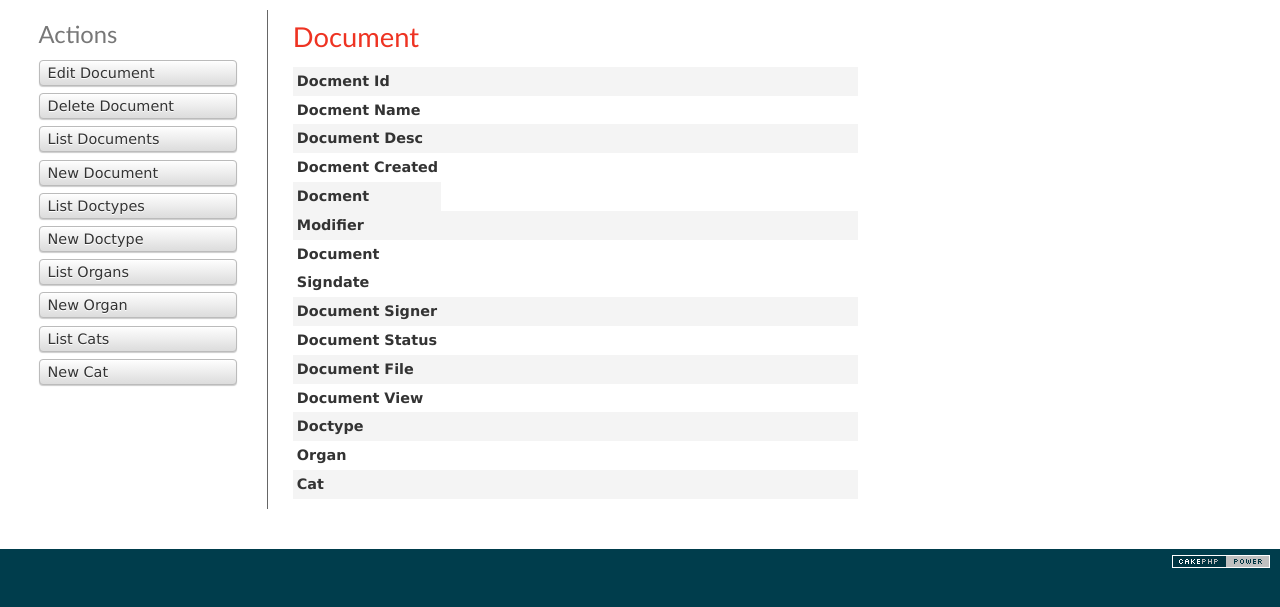
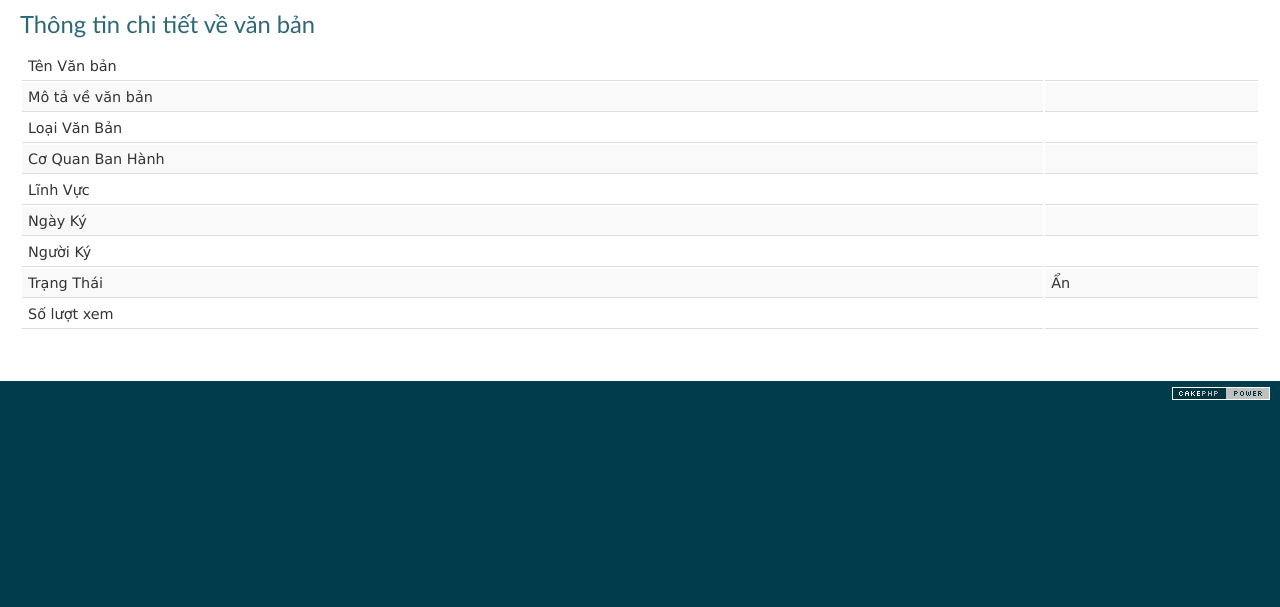
Before and after one commit to Hoangdungvn/danhmucvanban, a CakePHP app: the page made by app/View/Documents/admin_view.ctp in a window 1280 px wide. Shown: the part 47-654 px from the top of the page. Run offline with PHP 8.4 and a stand-in for CakePHP, Linux system fonts and the light colour scheme; the template is opened without the code that fills it, so the values that code supplies are empty; some libraries are stand-ins or nearby versions.

Commit message:
module - Document

```diff
--- a/app/View/Documents/admin_index.ctp
+++ b/app/View/Documents/admin_index.ctp
@@ -71,7 +71,7 @@
                                     <td class=" "><?php echo $this->Html->link(h($document['Document']['docment_name']),array('action'=>'view',$document['Document']['docment_id']))   ?></td>
                                     <td class=" "><?php echo $document['Document']['document_desc']  ?></td>
                                     <td class="center "><?php echo h($document['Document']['document_signdate'])  ?></td>
-                                    <td class="center "><?php echo h($document['Document']['document_status'])  ?></td>
+                                    <td class="center "><?php if(h($document['Document']['document_status'])){echo 'Hiển thị';} else{echo 'Ẩn';}  ?></td>
                                     <td class="center ">
                                         <?php echo $this->Html->link('<i class="fa fa-pencil"></i>',array('action' => 'edit', $document['Document']['docment_id']),array('class'=>'label label-default','escape'=>false)); ?>
                                         <?php echo $this->Html->link('<i class="fa fa-times"></i>',array('action' => 'delete', $document['Document']['docment_id']),array('class'=>'label label-danger','escape'=>false)); ?>
--- a/app/View/Documents/admin_view.ctp
+++ b/app/View/Documents/admin_view.ctp
@@ -1,85 +1,62 @@
-<div class="documents view">
-<h2><?php echo __('Document'); ?></h2>
-	<dl>
-		<dt><?php echo __('Docment Id'); ?></dt>
-		<dd>
-			<?php echo h($document['Document']['docment_id']); ?>
-			&nbsp;
-		</dd>
-		<dt><?php echo __('Docment Name'); ?></dt>
-		<dd>
-			<?php echo h($document['Document']['docment_name']); ?>
-			&nbsp;
-		</dd>
-		<dt><?php echo __('Document Desc'); ?></dt>
-		<dd>
-			<?php echo h($document['Document']['document_desc']); ?>
-			&nbsp;
-		</dd>
-		<dt><?php echo __('Docment Created'); ?></dt>
-		<dd>
-			<?php echo h($document['Document']['docment_created']); ?>
-			&nbsp;
-		</dd>
-		<dt><?php echo __('Docment Modifier'); ?></dt>
-		<dd>
-			<?php echo h($document['Document']['docment_modifier']); ?>
-			&nbsp;
-		</dd>
-		<dt><?php echo __('Document Signdate'); ?></dt>
-		<dd>
-			<?php echo h($document['Document']['document_signdate']); ?>
-			&nbsp;
-		</dd>
-		<dt><?php echo __('Document Signer'); ?></dt>
-		<dd>
-			<?php echo h($document['Document']['document_signer']); ?>
-			&nbsp;
-		</dd>
-		<dt><?php echo __('Document Status'); ?></dt>
-		<dd>
-			<?php echo h($document['Document']['document_status']); ?>
-			&nbsp;
-		</dd>
-		<dt><?php echo __('Document File'); ?></dt>
-		<dd>
-			<?php echo h($document['Document']['document_file']); ?>
-			&nbsp;
-		</dd>
-		<dt><?php echo __('Document View'); ?></dt>
-		<dd>
-			<?php echo h($document['Document']['document_view']); ?>
-			&nbsp;
-		</dd>
-		<dt><?php echo __('Doctype'); ?></dt>
-		<dd>
-			<?php echo $this->Html->link($document['Doctype']['doctype_id'], array('controller' => 'doctypes', 'action' => 'view', $document['Doctype']['doctype_id'])); ?>
-			&nbsp;
-		</dd>
-		<dt><?php echo __('Organ'); ?></dt>
-		<dd>
-			<?php echo $this->Html->link($document['Organ']['organ_id'], array('controller' => 'organs', 'action' => 'view', $document['Organ']['organ_id'])); ?>
-			&nbsp;
-		</dd>
-		<dt><?php echo __('Cat'); ?></dt>
-		<dd>
-			<?php echo $this->Html->link($document['Cat']['cat_id'], array('controller' => 'cats', 'action' => 'view', $document['Cat']['cat_id'])); ?>
-			&nbsp;
-		</dd>
-	</dl>
+
+<?php echo $this->Html->addCrumb('Xem chi tiết') ?>
+<div class="row">
+    <h3 class="text-center">Thông tin chi tiết về văn bản</h3>
+    <table class="table .table-responsive">
+        <tbody>
+        <tr>
+            <td class="col-md-3 col-sm-3">Tên Văn bản</td>
+            <td class="col-md-9 col-sm-9"><?php echo $document['Document']['docment_name'] ?></td>
+        </tr>
+        <tr>
+            <td class="col-md-3 col-sm-3" >Mô tả về văn bản</td>
+            <td class="col-md-9 col-sm-9"><?php echo $document['Document']['document_desc'] ?></td>
+        </tr>
+        <tr>
+            <td class="col-md-3 col-sm-3">Loại Văn Bản</td>
+            <td class="col-md-9 col-sm-9"><?php echo $this->Html->link($document['Doctype']['doctype_name'], array('controller' => 'doctypes', 'action' => 'view', $document['Doctype']['doctype_id'])); ?>
+            </td>
+        </tr>
+        <tr>
+            <td class="col-md-3 col-sm-3">Cơ Quan Ban Hành</td>
+            <td class="col-md-9 col-sm-9"><?php echo $this->Html->link($document['Organ']['organ_name'], array('controller' => 'organs', 'action' => 'view', $document['Organ']['organ_id'])); ?>
+            </td>
+        </tr>
+        <tr>
+            <td class="col-md-3 col-sm-3">Lĩnh Vực</td>
+            <td class="col-md-9 col-sm-9"><?php echo $this->Html->link($document['Cat']['cat_name'], array('controller' => 'cats', 'action' => 'view', $document['Cat']['cat_id'])); ?>
+            </td>
+        </tr>
+        <tr>
+            <td class="col-md-3 col-sm-3">Ngày Ký</td>
+            <td class="col-md-9 col-sm-9"><?php echo h($document['Document']['document_signdate']); ?></td>
+        </tr>
+        <tr>
+            <td class="col-md-3 col-sm-3">Người Ký</td>
+            <td class="col-md-9 col-sm-9"><?php echo h($document['Document']['document_signer']); ?></td>
+        </tr>
+        <?php if($document['Document']['document_file']): ?>
+        <tr>
+            <td class="col-md-3 col-sm-3">File Đính Kèm</td>
+            <td class="col-md-9 col-sm-9">
+                <?php
+                    echo $this->Html->link(
+                        'Xem',
+                        $this->webroot.$document['Document']['document_file'],
+                        array('class' => 'button', 'target' => '_blank')
+                    );
+                 ?>
+            </td>
+        </tr>
+        <?php endif;?>
+        <tr>
+            <td class="col-md-3 col-sm-3">Trạng Thái</td>
+            <td class="col-md-9 col-sm-9"><?php if($document['Document']['document_status']){echo "Hiển thị";} else {echo "Ẩn";} ?></td>
+        </tr>
+        <tr>
+            <td class="col-md-3 col-sm-3">Số lượt xem</td>
+            <td class="col-md-9 col-sm-9"><?php echo h($document['Document']['document_view']); ?></td>
+        </tr>
+        </tbody>
+    </table>
 </div>
-<div class="actions">
-	<h3><?php echo __('Actions'); ?></h3>
-	<ul>
-		<li><?php echo $this->Html->link(__('Edit Document'), array('action' => 'edit', $document['Document']['docment_id'])); ?> </li>
-		<li><?php echo $this->Form->postLink(__('Delete Document'), array('action' => 'delete', $document['Document']['docment_id']), null, __('Are you sure you want to delete # %s?', $document['Document']['docment_id'])); ?> </li>
-		<li><?php echo $this->Html->link(__('List Documents'), array('action' => 'index')); ?> </li>
-		<li><?php echo $this->Html->link(__('New Document'), array('action' => 'add')); ?> </li>
-		<li><?php echo $this->Html->link(__('List Doctypes'), array('controller' => 'doctypes', 'action' => 'index')); ?> </li>
-		<li><?php echo $this->Html->link(__('New Doctype'), array('controller' => 'doctypes', 'action' => 'add')); ?> </li>
-		<li><?php echo $this->Html->link(__('List Organs'), array('controller' => 'organs', 'action' => 'index')); ?> </li>
-		<li><?php echo $this->Html->link(__('New Organ'), array('controller' => 'organs', 'action' => 'add')); ?> </li>
-		<li><?php echo $this->Html->link(__('List Cats'), array('controller' => 'cats', 'action' => 'index')); ?> </li>
-		<li><?php echo $this->Html->link(__('New Cat'), array('controller' => 'cats', 'action' => 'add')); ?> </li>
-	</ul>
-</div>
```
Also changed, not shown: app/Controller/DocumentsController.php (+16 -2 lines).
